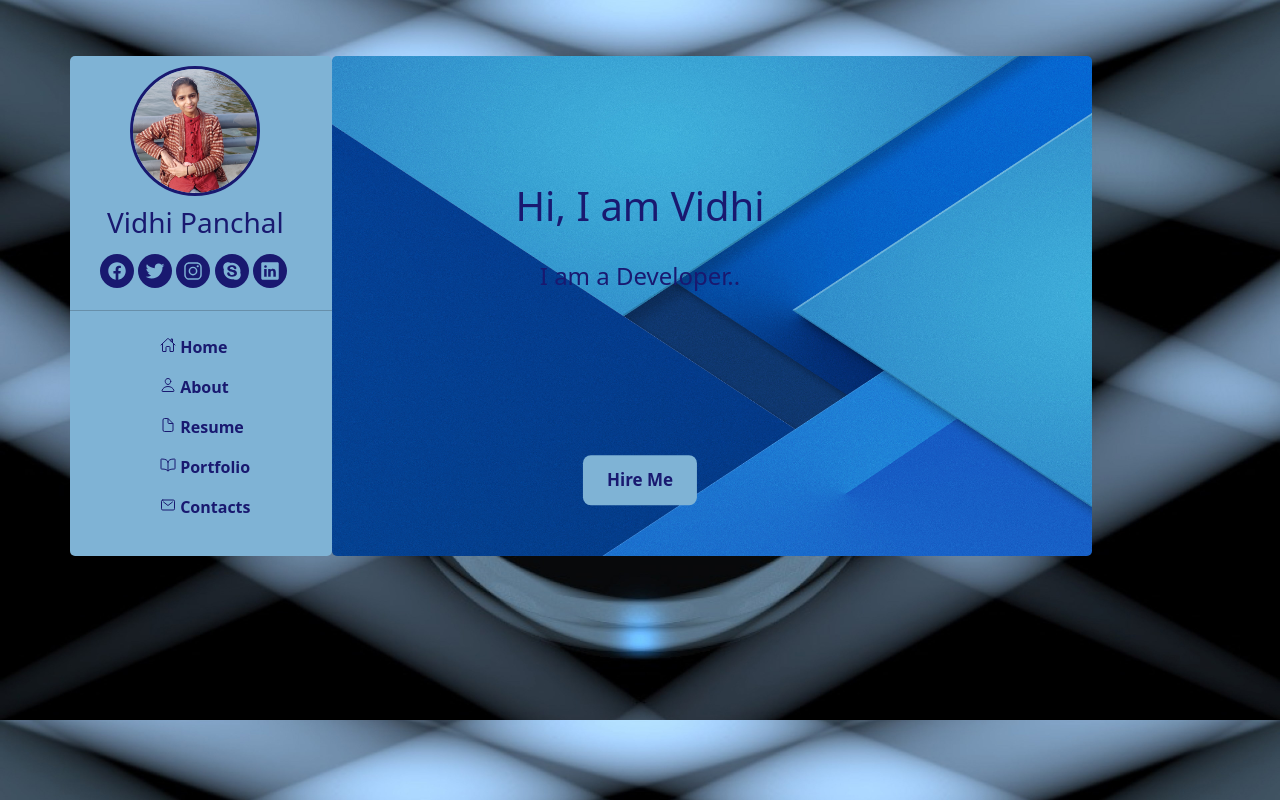
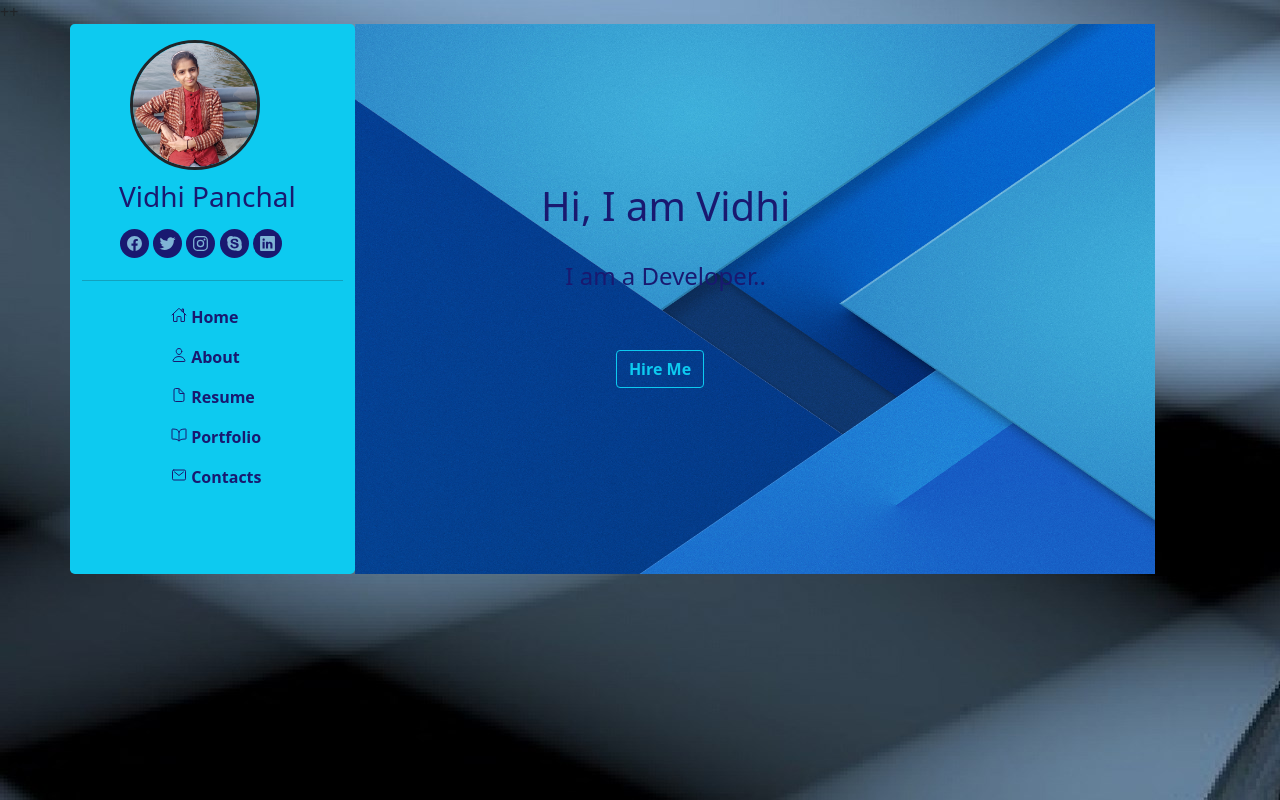
Before and after one commit to vidhipanchal13/CSS-tutorials, a plain HTML site: page portfolio/index.html in a window 1280 px wide. Drawn offline with nearby package versions, Linux system fonts and the light colour scheme; files that its build step writes are made by us from their sources.

Commit message:
css tutorials

```diff
--- a/portfolio/css/style.css
+++ /dev/null
@@ -1,82 +0,0 @@
-.row{
-    margin-top: 5%;
-
-}
-#sidebar{
-    background-color: #7FB3D5;
-    width: 23%;
-    border-radius: 5px;
-}
-#mainimg{
-   border-radius: 5px;
-   height: 500px;
-   width: 800px;
-}
-#logo{
-    margin-left: 30px;
-    margin-top: 15px;
-}
-.logo{
-    background-color: midnightblue;
-    color: #7FB3D5;
-    border-radius: 50%;
-    padding: 7px;
-    font-size: 20px;
-}
-#image{
-    height: 130px;
-    width: 130px;
-    border-radius: 50%;
-    border: 3px solid midnightblue;;
-    margin-top: 10px;
-    margin-left: 60px;
-}
-ul{
-    list-style-type: none;
-
-}
-li{
-    padding: 8px;
-}
-li a{
-    text-align: center;
-    text-decoration: none;
-    margin-left: 5px;
-    padding: 5px 45px;
-    color: midnightblue;
-    font-weight: bold;
-
-}
-.centered {
-    position: absolute;
-    top: 30%;
-    left: 50%;
-    transform: translate(-50%, -50%);
-    font-weight: bolder;
-    text-align: center;
-    color: midnightblue;
-  }
-  li a:hover{
-      background-color: midnightblue;
-      color: #7FB3D5;
-  }
-   .btn {
-    position: absolute;
-    top: 60%;
-    left: 50%;
-    transform: translate(-50%, -50%);
-    font-size: 17px;
-    padding: 12px 24px;
-    border: none;
-    cursor: pointer;
-    border-radius: 8px;
-    text-align: center;
-    background-color: #7FB3D5;
-    color: midnightblue;
-    font-weight: bolder;
-   }
-   .btn:hover{
-       background-color: midnightblue;
-       color: #7FB3D5;
-
-   }
--- a/portfolio/index.html
+++ b/portfolio/index.html
@@ -1,4 +1,4 @@
-<!DOCTYPE html>
+++<!DOCTYPE html>
 <html lang="en">
 <head>
     <meta charset="UTF-8">
@@ -7,15 +7,65 @@
     <link href="https://cdn.jsdelivr.net/npm/bootstrap@5.0.0-beta3/dist/css/bootstrap.min.css" rel="stylesheet" integrity="sha384-eOJMYsd53ii+scO/bJGFsiCZc+5NDVN2yr8+0RDqr0Ql0h+rP48ckxlpbzKgwra6" crossorigin="anonymous">
     <link rel="stylesheet" href="css/style.css">
     <title>Document</title>
+
+    <style>
+        .centered {
+                position: absolute;
+                top: 30%;
+                left: 52%;
+                transform: translate(-50%, -50%);
+                text-align: center;
+                }
+
+        .img-overlay {
+                position: absolute;
+                top: 350px;
+                bottom: 0;
+                left: 40px;
+                right: 0;
+                text-align: center;
+                }
+        .logo{
+                background-color: midnightblue;
+                color: #7FB3D5;
+                border-radius: 50%;
+                padding: 6px;
+                font-size: 17px;
+            }
+        #logo{
+                margin-left: 38px;
+                margin-top: 15px;
+            }
+        ul{
+                list-style-type: none;
+
+            }
+        li{
+                padding: 8px;
+            }
+        li a{
+                text-align: center;
+                text-decoration: none;
+                margin-left: 4px;
+                padding: 5px 45px;
+                color: midnightblue;
+                font-weight: bold;
+
+            }
+        li a:hover{
+                background-color: midnightblue;
+                color: #7FB3D5;
+            }
+    </style>
 </head>
-<body class="bg-image"
-style="background-image: url('img/bg8.jpg');
-    background-size: cover;">
+
+<body class="bg-image" style="background-image: url('img/bg8.jpg');" height="100vh">
+
     <div class="container">
         <div class="main_section">
             <div class="row">
-                <div class="col-4" id="sidebar" style="margin: 0; padding: 0;">
-                    <img class="img-fluid avatar" id="image" src="img/bg3.jpg" alt="" srcset="">
+                <div class="col-3 bg-info  rounded-3" id="sidebar"  style="height:550px" >
+                    <img class="img-fluid rounded-circle mt-3 ms-5 border border-dark border-3" style="height: 130px; width: 130px;"src="img/bg3.jpg">
                     <h3 style="color: midnightblue; margin-left: 37px; margin-top: 10px;"> Vidhi Panchal</h3>
                     <div id="logo">
                     <a href="#"><ion-icon name="logo-facebook" class="logo"></ion-icon></a>
@@ -26,17 +76,23 @@ style="background-image: url('img/bg8.jpg');
                 </div>
                     <hr>
                     <ul>
-                        <li><a href="#" ><ion-icon name="home-outline"></ion-icon> Home</a></li>
-                        <li><a href="#" ><ion-icon name="person-outline"></ion-icon> About</a></li>
-                        <li><a href="#" ><ion-icon name="document-outline"></ion-icon> Resume</a></li>
-                        <li><a href="#" ><ion-icon name="book-outline"></ion-icon> Portfolio</a></li>
-                        <li><a href="#" ><ion-icon name="mail-outline"></ion-icon> Contacts</a></li>
+                        <li><a href="#"><ion-icon name="home-outline"></ion-icon> Home</a></li>
+                        <li><a href="#"><ion-icon name="person-outline"></ion-icon> About</a></li>
+                        <li><a href="#"><ion-icon name="document-outline"></ion-icon> Resume</a></li>
+                        <li><a href="#"><ion-icon name="book-outline"></ion-icon> Portfolio</a></li>
+                        <li><a href="#"><ion-icon name="mail-outline"></ion-icon> Contacts</a></li>
                     </ul>
                 </div>
-                <div class="col-8" id="main" style="margin: 0; padding: 0;">
-                    <img src="img/bg13.jpg" id="mainimg" class="img-fluid" alt="...">
-                    <div class="centered"><h1>Hi, I am Vidhi</h1><br><h4>I am a Developer..</h4></div>
-                    <button type="button" class="btn btn-primary">Hire Me</button>
+                <div class="col-9 m-0 p-0" >
+                        <div class="img-wrapper">
+                           <img class="img-fluid"  style="height: 550px; width: 800px;" src="img/bg13.jpg">
+                           <div class="centered"><h1 style="color: midnightblue;">Hi, I am Vidhi</h1><br><h4 style="color: midnightblue;">I am a Developer..</h4></div>
+                        <div class="img-overlay">
+
+                            <button type="button" class="btn btn-outline-info" style="font-weight: bold;">Hire Me</button>
+                        </div>
+                        </div>
+                    </body>
                 </div>
             </div>
         </div>
```
Also changed, not shown: responsiv.html (added).
